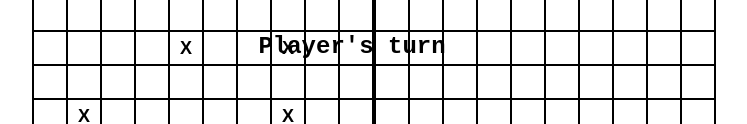
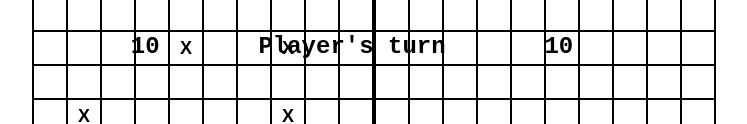
Before and after one commit to ahmedhanyh/battleship, a website built with webpack: page index.html in a window 1280 px wide. Shown: the part 540-664 px from the top of the page, without its empty margins (288-1035 px from the left). Built offline with nearby package versions, Linux system fonts and the light colour scheme.

Commit message:
Add ships count for each player

```diff
--- a/src/css/style.css
+++ b/src/css/style.css
@@ -14,6 +14,13 @@ body {
   flex-direction: column;
   align-items: center;
   gap: 8vh;
+}
+
+h2 {
+  width: 50vw;
+  display: flex;
+  justify-content: space-evenly;
+  align-items: center;
 }
 
 #content {
--- a/src/index.js
+++ b/src/index.js
@@ -12,7 +12,17 @@ mainHeading.textContent = "Battleship";
 document.body.appendChild(mainHeading);
 
 const gameText = document.createElement("h2");
-gameText.textContent = "Player's turn";
+const playerShipsCount = document.createElement("span");
+playerShipsCount.classList.add("player-count");
+const playerTurn = document.createElement("span");
+const computerShipsCount = document.createElement("span");
+computerShipsCount.classList.add("computer-count");
+playerShipsCount.textContent = "10";
+playerTurn.textContent = "Player's turn";
+computerShipsCount.textContent = "10";
+gameText.appendChild(playerShipsCount);
+gameText.appendChild(playerTurn);
+gameText.appendChild(computerShipsCount);
 document.body.appendChild(gameText);
 
 const contentDiv = document.createElement("div");
```
